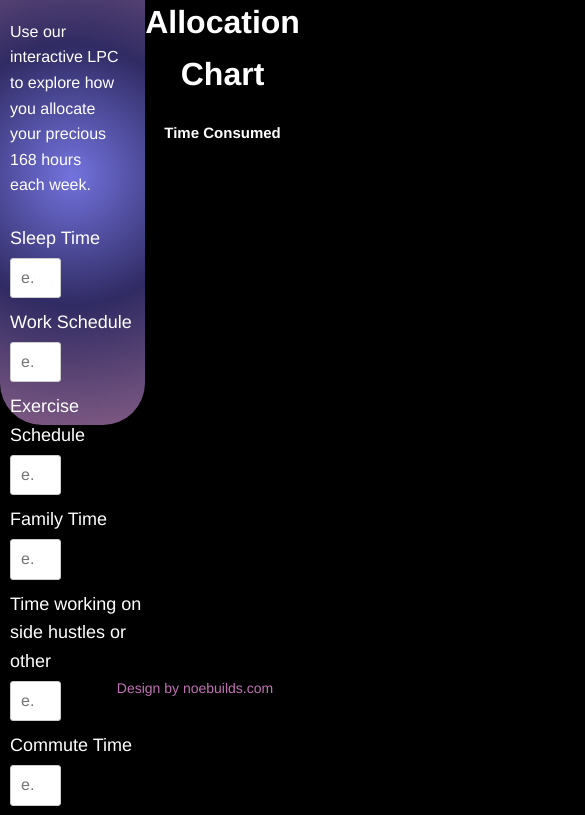
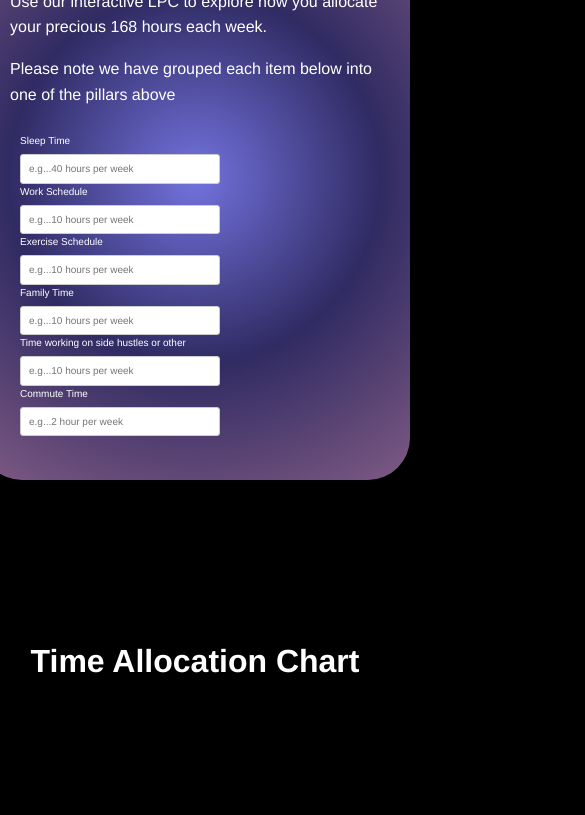
Before and after one commit to noebuilds/LPC, a plain HTML site: page Life Prioity Calculator/index.html in a window 390 px wide. Shown: the part 770-1585 px from the top of the page, 585 px wide, since content can reach past the window. Drawn offline with nearby package versions, Linux system fonts and the light colour scheme.

Commit message:
Add files via upload

```diff
--- a/Life Prioity Calculator/css/style.css
+++ b/Life Prioity Calculator/css/style.css
@@ -1,8 +1,6 @@
-/* styles.css */
-
 /* Global Styles */
 html {
-  background-color: black;
+  background-color: rgb(0, 0, 0);
   color: white;
 }
 
@@ -10,10 +8,10 @@ body {
   display: flex;
   flex-direction: column;
   font-family: "Helvetica Neue", Arial, sans-serif;
-  color: #333;
+  color: #fff;
   line-height: 1.6;
   width: 100%;
-  margin: 0; /* Remove default margin to avoid gaps */
+  margin: 0;
 }
 
 /* Header Styles */
@@ -42,7 +40,7 @@ header span {
   align-items: center;
   width: 100%;
   height: 200px;
-  background: radial-gradient(circle, hwb(240 45% 13%), #302b63, #7f5a83);
+  background: radial-gradient(circle, hwb(55 45% 13%), #235fa7, #b882b7);
   color: #fff;
   font-size: 30px;
 }
@@ -66,13 +64,21 @@ header span {
 
 /* Calculator Section Styles */
 .calculator {
-  flex: 1;
   border-radius: 42px;
-  background: radial-gradient(circle, hwb(240 45% 13%), #302b63, #7f5a83);
+  background: radial-gradient(  hwb(300 18% 81%), #6d6c6d, #000000);
   color: white;
   width: 100%;
   height: 730px;
+  padding: 20px;
 }
+.chart{
+    border-radius: 42px;
+    color: white;
+    width: 100%;
+    height: 730px;
+    padding: 20px;
+  }
+
 
 .calculator ul {
   list-style: none;
@@ -80,17 +86,10 @@ header span {
   width: 100%;
 }
 
-.calculator p {
-  padding: 0 0 0 10px;
-  width: 75%;
-}
-.calculator h1 {
-  padding: 0 0 0 10px;
-  width: 100%;
-}
-
+.calculator p,
+.calculator h1,
 .calculator li {
-  margin-bottom: 10px;
+  padding: 0 10px;
   width: 100%;
 }
 
@@ -105,12 +104,16 @@ header span {
   padding: 10px;
   border: 1px solid #ccc;
   border-radius: 3px;
-  width: 20%;
+  width: 100%;
+  max-width: 200px;
+  box-sizing: border-box;
 }
 
 /* Time Graphic Section Styles */
 .graphic {
-  flex: 1.5;
+  flex: 1;
+  position: relative; /* Set the position of the container to relative */
+  height: 300px; /* Set a fixed height for the container */
 }
 
 .time {
@@ -121,47 +124,6 @@ header span {
   color: #fff;
 }
 
-/* Add styles for the footer */
-footer {
-  text-align: center;
-  background-color: radial-gradient(circle, hwb(240 45% 13%), #302b63, #7f5a83);
-  color: rgb(192, 115, 180);
-  padding: 10px 0;
-}
-
-footer span {
-  font-size: 14px;
-}
-
-/* Media Query for Smaller Screens */
-@media screen and (max-width: 768px) {
-  /* Header Styles */
-  header {
-    font-size: 30px;
-  }
-
-  header span {
-    font-size: 16px;
-  }
-
-  /* Welcome Section Styles */
-  .pillars {
-    height: 200px;
-  }
-
-  /* Calculator Section Styles */
-  .calculator {
-    width: 100%;
-    height: 500px;
-  }
-
-  /* Graphic Section Styles */
-  .graphic {
-    width: 100%;
-  }
-}
-
-/* Remaining Time and Hours Per Group Styles */
 h3 {
   color: #fff;
   font-size: 15px;
@@ -177,25 +139,140 @@ h3 {
 }
 
 #remainingTime {
-  color: #4CAF50; /* Change the color to your desired color */
+  color: #4CAF50;
 }
 
 #hoursPerGroup {
-  color: #333; /* Change the color to your desired color */
+  color: #333;
   font-size: 14px;
 }
 
 /* Group 1 color */
 #hoursPerGroup p:nth-child(1) {
-  color: #ff6384; /* Change the color to your desired color */
+  color: #d886f3;
 }
 
 /* Group 2 color */
 #hoursPerGroup p:nth-child(2) {
-  color: #36a2eb; /* Change the color to your desired color */
+  color: #4899cf;
 }
 
 /* Group 3 color */
 #hoursPerGroup p:nth-child(3) {
-  color: #ffce56; /* Change the color to your desired color */
+  color: #e2e609;
 }
+
+/* Add styles for the footer */
+footer {
+  text-align: center;
+  background-color: radial-gradient(circle, hwb(240 45% 13%), #302b63, #7f5a83);
+  color: rgb(192, 166, 115);
+  padding: 10px 0;
+}
+
+footer span {
+  font-size: 14px;
+}
+
+/* Media Queries for Different Devices */
+@media screen and (max-width: 1200px) {
+  /* Add any specific styles for devices with a maximum width of 1200px */
+}
+
+@media screen and (max-width: 992px) {
+  /* Add any specific styles for devices with a maximum width of 992px */
+}
+
+@media screen and (max-width: 768px) {
+  /* Header Styles */
+  header {
+    font-size: 30px;
+  }
+
+  header span {
+    font-size: 16px;
+  }
+
+  /* Welcome Section Styles */
+  .pillars {
+    height: 150px;
+    font-size: 24px;
+  }
+
+  .emoji {
+    font-size: 28px;
+  }
+
+  /* Calculator Section Styles */
+  .calculator {
+    height: auto;
+  }
+
+  .calculator ul {
+    font-size: 14px;
+  }
+
+  .calculator label {
+    font-size: 16px;
+  }
+
+  .calculator input[type="number"] {
+    font-size: 14px;
+  }
+}
+
+/* Small devices (iPhone and others) */
+/* Mobile Styles */
+@media screen and (max-width: 576px) {
+  .bottom {
+    display: flex;
+    flex-direction: column;
+    align-items: center;
+  }
+
+  .calculator {
+    border-radius: 42px;
+    background: radial-gradient(circle, hwb(240 45% 13%), #302b63, #7f5a83);
+    color: white;
+    width: 100%;
+    max-width: 400px;
+    padding: 20px;
+  }
+
+  .calculator ul {
+    list-style: none;
+    padding: 10px;
+    width: 100%;
+  }
+
+  .calculator p,
+  .calculator h1,
+  .calculator li {
+    padding: 0 10px;
+    width: 100%;
+  }
+
+  .calculator label {
+    font-size: 10px;
+    display: block;
+    margin-bottom: 5px;
+  }
+
+  .calculator input[type="number"] {
+    font-size: 10px;
+    padding: 8px;
+    border: 1px solid #ccc;
+    border-radius: 3px;
+    width: 100%;
+    box-sizing: border-box;
+  }
+
+  /* Time Graphic Section Styles */
+  .time {
+    text-align: center;
+  }
+
+  .time h1 {
+    color: #fff;
+  }
+}
--- a/Life Prioity Calculator/index.html
+++ b/Life Prioity Calculator/index.html
@@ -11,14 +11,13 @@
   <link rel="stylesheet" href="css/style.css">
   <link rel="stylesheet" href="https://cdnjs.cloudflare.com/ajax/libs/font-awesome/5.15.3/css/all.min.css" integrity="sha512-cN3o1hE0CTvob8ihrVJ8tVmsn1yyTVNpQwWl5tE/NP0YX5PkSB+j+qF4H6nDYsl+2bs9TBk2vUm5IiFb5lTmg==" crossorigin="anonymous" referrerpolicy="no-referrer" />
 </head>
-  <!-- header -->
-  <body>
+
+<body>
   <header>
     <h1>Life Prioritization Calculator</h1>
     <p>I believe in the power of three pillars:</p>
   </header>
 
-  <!-- body -->
   <section class="pillars">
     <div class="emoji">
       <p>1. The Mind &#129504;</p>
@@ -35,8 +34,9 @@
     <!-- LPC -->
     <div class="calculator">
       <div>
-        <h1>Discover</h1>
+        <h1>Begin</h1>
         <p>Use our interactive LPC to explore how you allocate your precious 168 hours each week.</p>
+        <p> Please note we have grouped each item below into one of the pillars above</p>
       </div>
       <ul>
         <li>
@@ -65,33 +65,33 @@
         </li>
       </ul>
     </div>
+  </section>
+
+  <section id="chart">
     <div class="graphic">
       <!-- Time Graphic -->
       <div class="time">
         <h1>Time Allocation Chart</h1>
       </div>
-      <h3 id="timeconsumed">Time Consumed</h3>
+
       <div class="time-manager">
         <!-- Remaining hours will be displayed here -->
       </div>
       <!-- Add a <div> to display remaining time -->
-<div id="remainingTime"></div>
-<!-- Add a <div> to display hours recorded per group -->
-  <div id="hoursPerGroup"></div>
+      <div id="remainingTime"></div>
+      <!-- Add a <div> to display hours recorded per group -->
+      <div id="hoursPerGroup"></div>
     </div>
     <!-- Add the canvas element for the pie chart -->
     <canvas id="time-chart" width="300" height="300"></canvas>
-  </div>
-
-    </div>
   </section>
 
   <script type="text/javascript" src="js/main.js"></script>
   <script src="https://cdn.jsdelivr.net/npm/chart.js"></script>
 
-
   <footer>
     <span> Design by noebuilds.com </span>
   </footer>
 </body>
+
 </html>
--- a/Life Prioity Calculator/js/main.js
+++ b/Life Prioity Calculator/js/main.js
@@ -62,7 +62,7 @@ function updateRemainingTime() {
     datasets: [
       {
         data: [totalGroup1Hours, totalGroup2Hours, totalGroup3Hours],
-        backgroundColor: ['#ff6384', '#36a2eb', '#ffce56'],
+        backgroundColor: ['#F38CE6', '#36a2eb', '#ffce56'],
       },
     ],
   };
```
